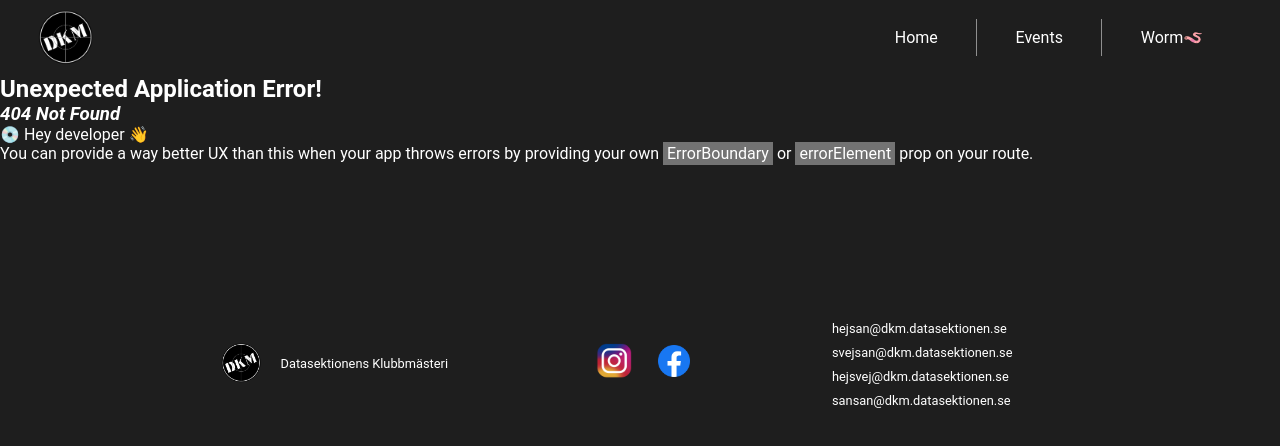
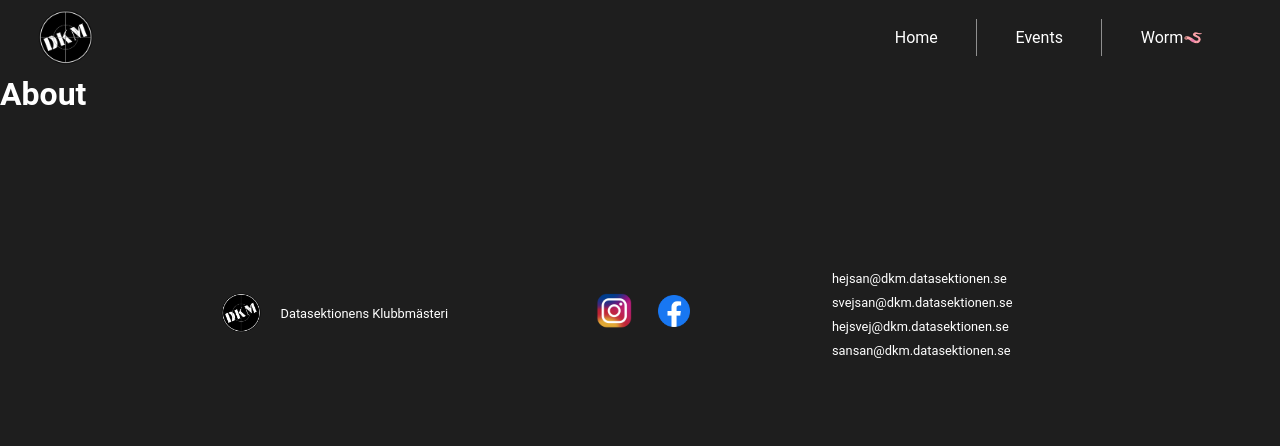
Before and after one commit to abbliseng/INDA-Projekt, a React (Create React App) app in the folder dkm/: page /about in a window 1280 px wide. Before the commit this address had no page. Shown: the top 446 px of the page. Built offline with nearby package versions, Linux system fonts and the light colour scheme.

Commit message:
Init about page

```diff
--- a/dkm/src/index.jsx
+++ b/dkm/src/index.jsx
@@ -14,6 +14,7 @@
 import Events from './pages/Events/Events';
 import Slay from './pages/Slay/Slay';
 import Worm from './pages/Worm/Worm';
+import About from './pages/About/About';
 
 
 const root = ReactDOM.createRoot(document.getElementById('root'));
@@ -22,8 +23,9 @@
   { path: "/", element: <Main /> },
   { path: "/events", element: <Events /> },
   { path: "/slay", element: <Slay /> },
-  { path: "/stella", element: <Slay /> },
+  // { path: "/stella", element: <Slay /> },
   { path: "/worm", element: <Worm /> },
+  { path: "/about", element: <About /> },
 ]);
 
 root.render(
--- /dev/null
+++ b/dkm/src/pages/About/About.jsx
@@ -0,0 +1,12 @@
+import React from 'react';
+import './about.scss';
+
+const About = () => {
+    return (
+        <div>
+        <h1>About</h1>
+        </div>
+    );
+};
+
+export default About;
```
Also changed, not shown: dkm/src/pages/About/about.scss (added).
